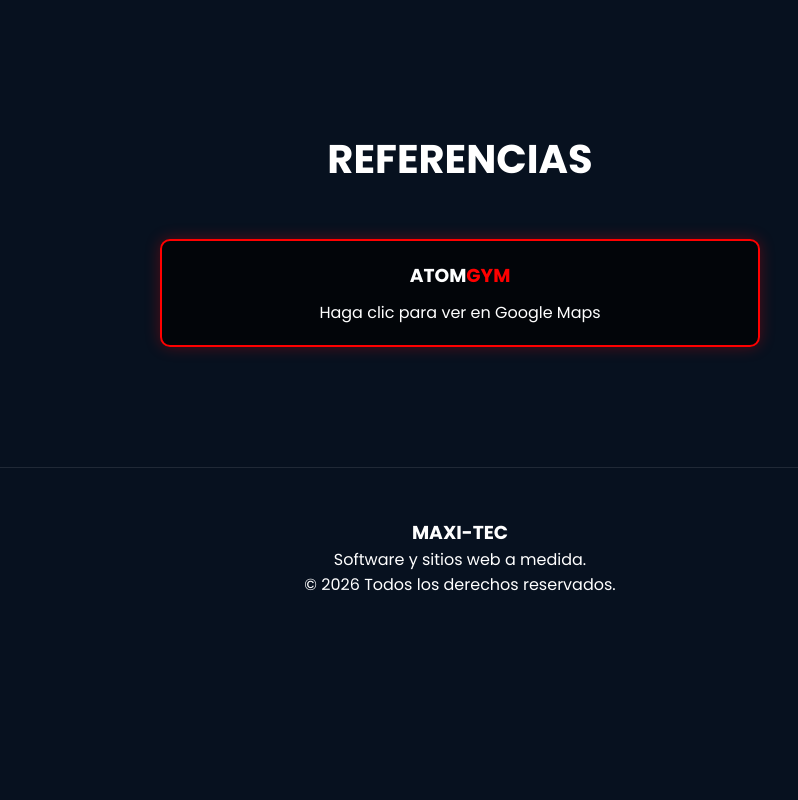
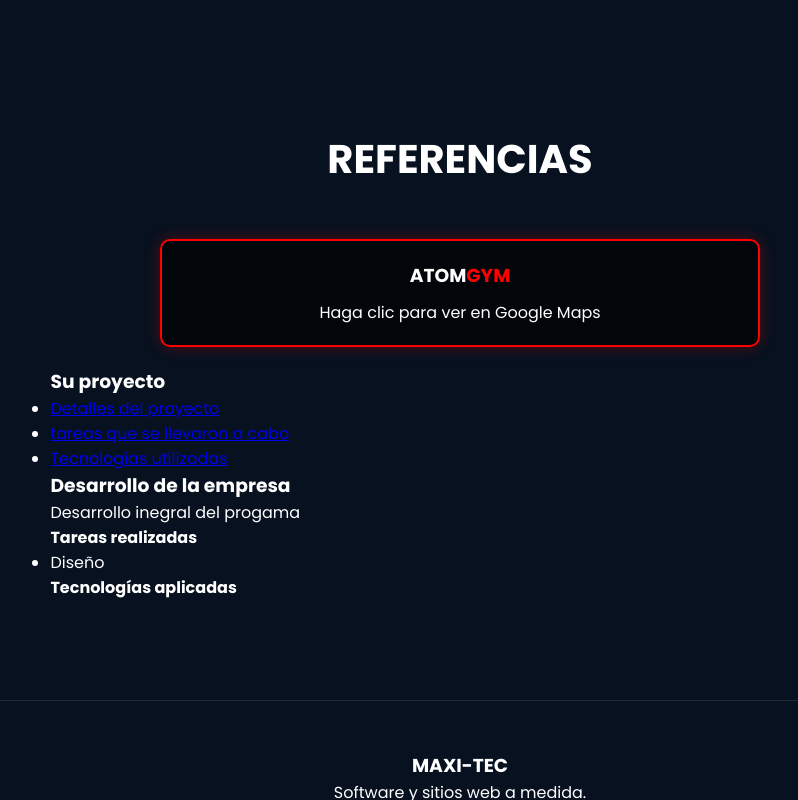
Before and after one commit to maximoate2006/MAXI-TEC, a plain HTML site: page index.html in a window 1280 px wide. Shown: the part 2806-3606 px from the top of the page, without its empty margins (180-978 px from the left). Before the commit the page ends 3553 px from the top, so only its background shows below. Drawn offline with Linux system fonts and the light colour scheme.

Commit message:
actualizaicion

```diff
--- a/index.html
+++ b/index.html
@@ -106,7 +106,7 @@
         </div>
     <section id="Herramientas de lenguaje" class="section">
 
-        <h2 class="section-title">Tecnologías</h2>
+        <h2 class="section-title">Herramientas de Lenguaje</h2>
 
         <div class="tech-grid">
 
@@ -144,7 +144,31 @@
                 <p>Haga clic para ver en Google Maps</p>
             </div>
     </a>
-    </section>
+
+    <div class="project-details-container">
+        <div class="details-index">
+            <h3>Su proyecto</h3>
+            <ul>
+                <li><a href="dealles-proyecto">Detalles del proyecto</a></li>
+                <li><a href="tareas-realizadas">tareas que se llevaron a cabo</a></li>
+                <li><a href="tecnologias-utilizadas">Tecnologías utilizadas</a></li>
+            </ul>
+        </div>
+
+        <div id="detalles-proyecto" class="project-details content">
+            <h3>Desarrollo de la empresa</h3>
+            <p> Desarrollo inegral del progama </p>
+
+            <h4 id="tareas-realizadas">Tareas realizadas</h4>
+            <ul>
+                <li> Diseño</li>
+            </ul>
+            <h4 id="tecnologias-aplicadas">Tecnologías aplicadas</h4>
+            <p>
+            </p>
+        </div>
+
+        </section>
 
     <footer>
 
```
